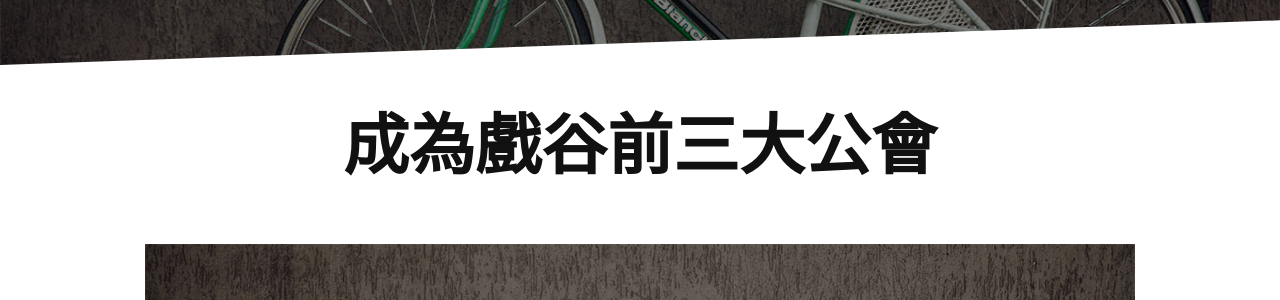
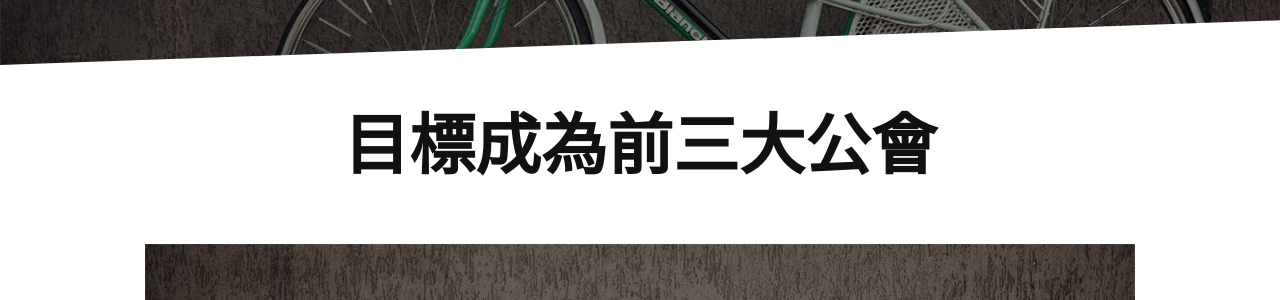
Before and after one commit to jetbomb2012/beloved, a Jekyll site: the page built from about.md, in a window 1280 px wide. Shown: the part 253-553 px from the top of the page. Built offline with Jekyll 4.4.1, drawn with Linux system fonts in a browser that asks for light colours; nearby versions of some CDN libraries.

Commit message:
Update about.md

```diff
--- a/about.md
+++ b/about.md
@@ -4,7 +4,7 @@ title: 新黑澀會
 ---
 
 <div class="post">
-	<h1 class="pageTitle">成為戲谷前三大公會</h1>
+	<h1 class="pageTitle">目標成為前三大公會</h1>
 	<img src="{{ '/assets/img/touring.jpg' | relative_url }}" alt="">
 	<p class="intro">預訂於2024年年中, 成為戲谷前三大公會之一</p>
 
```
